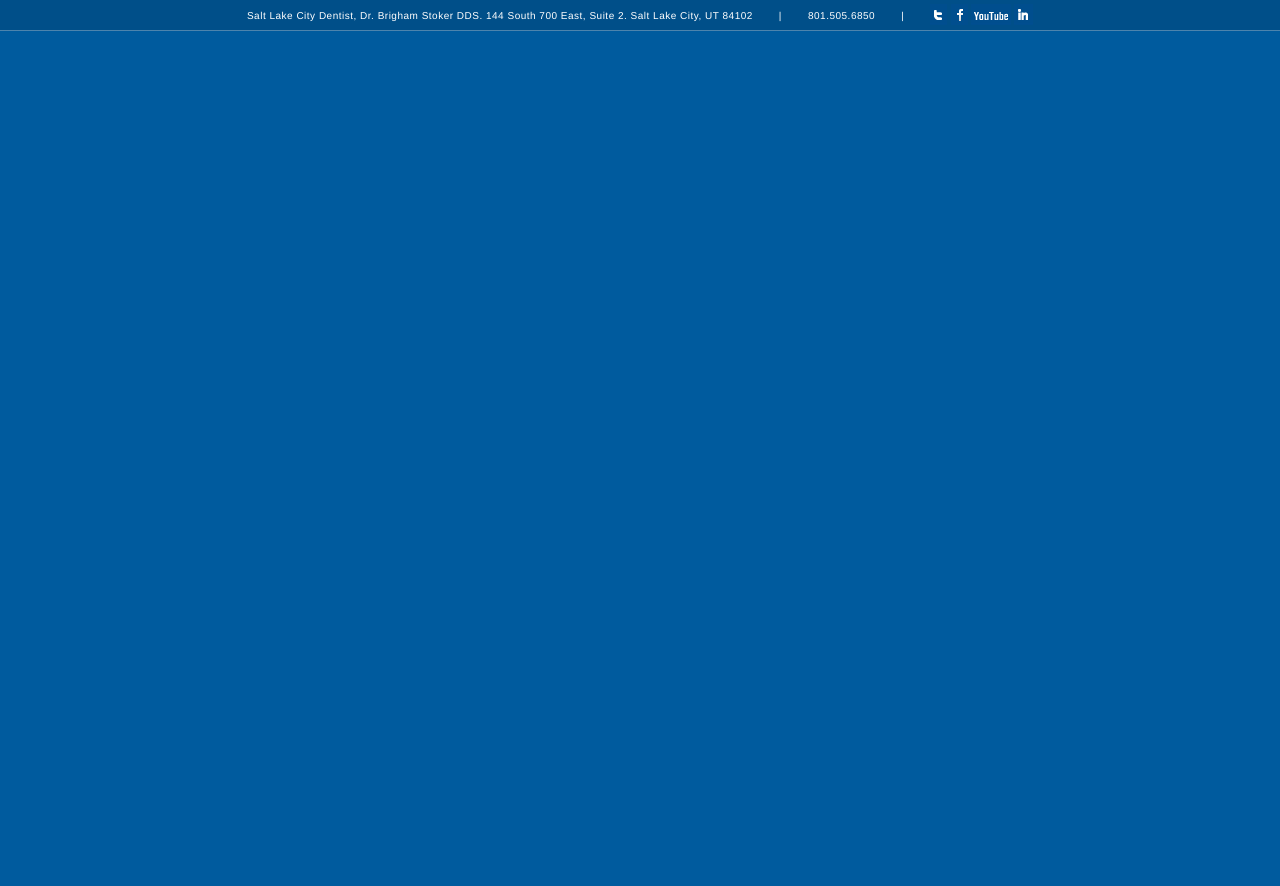
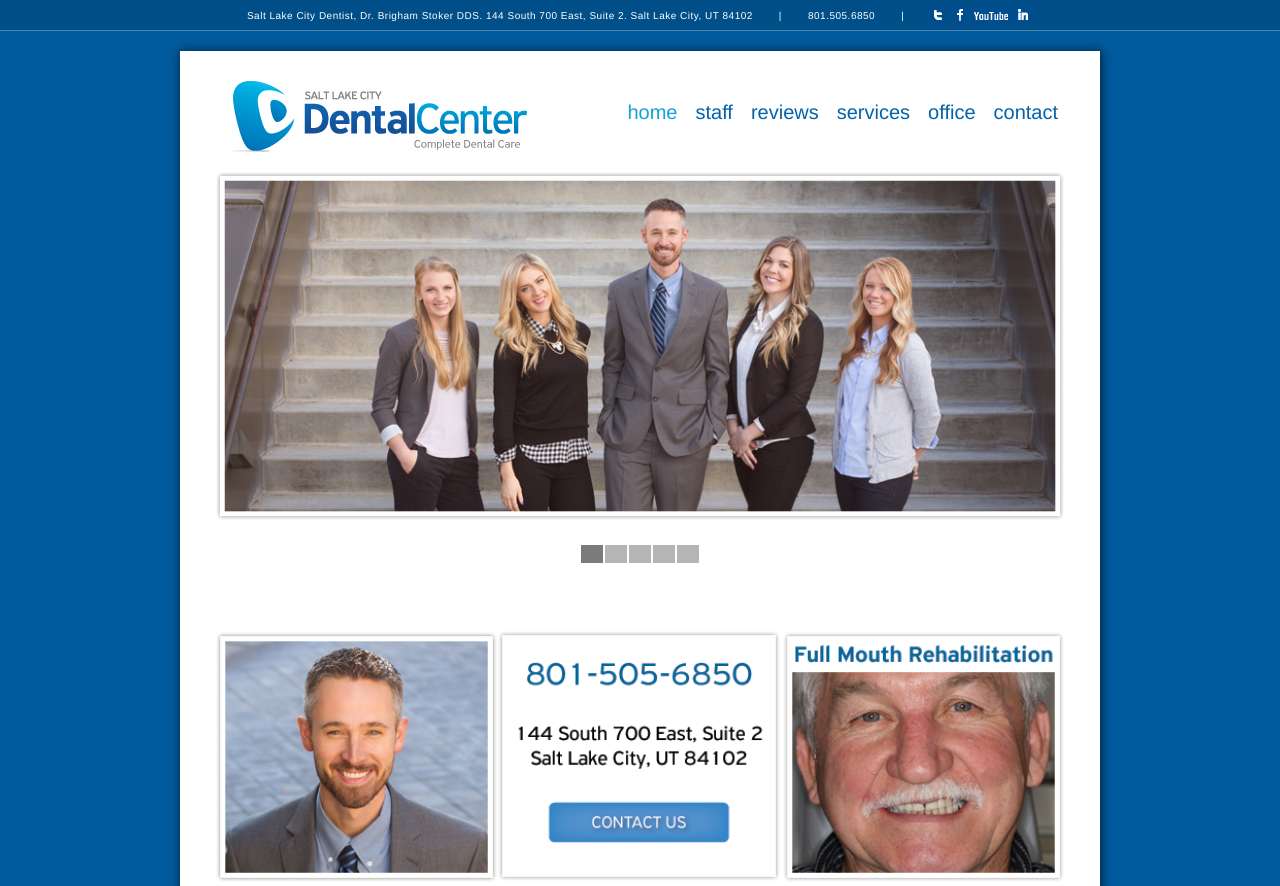
Before and after one commit to drDork/dental, a plain HTML site: page index.html in a window 1280 px wide. Shown: the top 886 px of the page. Before the commit the page ends 800 px from the top, so only its background shows below. Drawn offline with Linux system fonts and the light colour scheme.

Commit message:
saving current

```diff
--- a/index.html
+++ b/index.html
@@ -16,15 +16,65 @@
 			<div class="bar2">801.505.6850</div>
 			<div class="bar2">|</div>
 			<div class="bar3">
-				<img src="twitter.png">
-				<img src="facebook.png">
-				<img src="youtube.png">
-				<img class="linkedin" src="in_contact.png">
+				<img class="topimage" src="twitter.png">
+				<img class="topimage" src="facebook.png">
+				<img class="topimage" src="youtube.png">
+				<img class="topimage" class="linkedin" src="in_contact.png">
 			</div>
 		</div>
 	</div>
 <!-- headbar area end -->
 
+<!-- main content area start -->
+	<div class="whiteback">
+		<div class="navwrapper">
+			<div class="logo"><img src="logo.png"></div>
+			<div class="nav">
+				<ul>
+					<li class="navitem" style="color: #13a2d8;">home</li>
+					<li class="navitem">staff</li>
+					<li class="navitem">reviews</li>
+					<li class="navitem">services</li>
+					<li class="navitem">office</li>
+					<li class="navitem">contact</li>
+				</ul>
+			</div>
+		</div>
+
+		<div class="carowrap">
+			<img class="caroimg" src="main-1.jpg">
+		</div>
+
+		<div class="greywrap">
+			<div class="grey" style="background:#7b7b7b;"></div><div class="grey">
+			</div><div class="grey">
+			</div><div class="grey">
+			</div><div class="grey">
+			</div>
+		</div>
+
+		<div class="triplewrapper">
+			<img class="tripleimg" src="second-1.jpg">
+			<img class="tripleimg" src="second-2.png">
+			<img class="tripleimg" src="second-3.png">
+		</div>
+
+
+	</div>
+<!-- main content area end -->
+
+
+
+
+
+
+
+
+
+
+
+
+
 
 </body>
 </html>
--- a/style.css
+++ b/style.css
@@ -44,12 +44,79 @@ body {
 		letter-spacing: .5px;
 	}
 
-	img {
+	.topimage {
 		height: 21px;
 		position: relative;
 		bottom: -6px;
 	}
 
+	.whiteback {
+		width: 850px;
+		height: 2000px;
+		margin: 20px auto 0 auto;
+		padding: 30px 35px 80px 35px;
+		background: white;
+		box-shadow: 1px 1px 10px 1px rgba(0, 0, 0, 0.6);
+	}
+
+	.nav {
+		float: right;
+		margin-top: -55px;
+
+
+	}
+
+	.logo {
+
+	}
+
+	.navitem {
+		margin: 0 7px 0 7px;
+		display: inline-block;
+		font-family: "Helvetica Neue", Helvetica, Arial, sans-serif;
+		color: #0063ab;
+		font-size: 20px;
+		font-weight: 400;
+	}
+
+	.carowrap {
+		margin: 15px auto 0 auto;
+		width: 100%;
+	}
+
+	.caroimg {
+		margin: 0 auto;
+		width: 100%;
+		text-align: center;
+	}
+
+	.greywrap {
+		width: 100%;
+		margin-top: 20px;
+		text-align: center;
+	}
+
+	.grey {
+		width: 22px;
+		height: 18px;
+		background: #b5b5b5;
+		display: inline-block;
+		margin: 0 1px 0 1px;
+	}
+
+	.triplewrapper {
+		margin-top: 64px;
+		width: 100%;
+		text-align: center;
+
+	}
+
+	.tripleimg {
+		width: calc(100%/3);
+		float: left;
+		display: inline-block;
+		text-align: center;
+	}
 
 
 }
```
Also changed, not shown: main-1.jpg (added), second-1.jpg (added), second-2.png (added), second-3.png (added).
